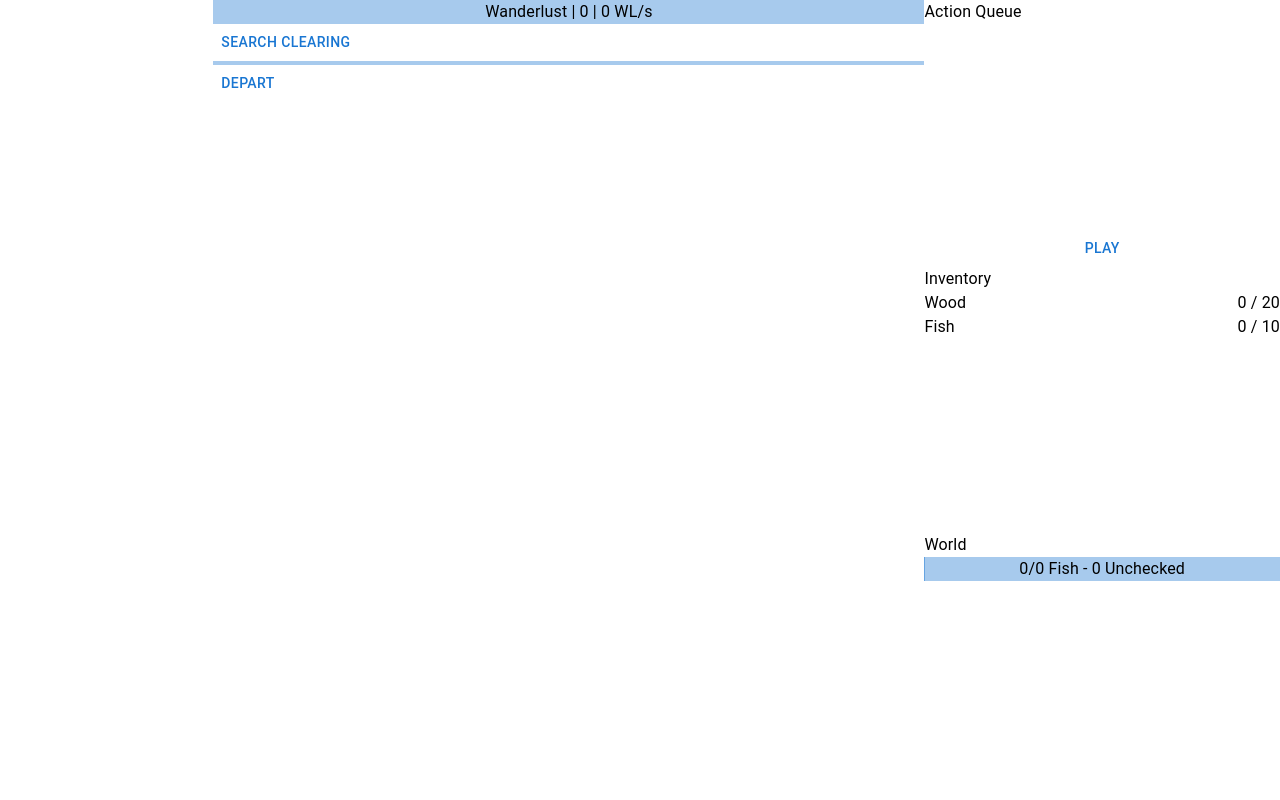
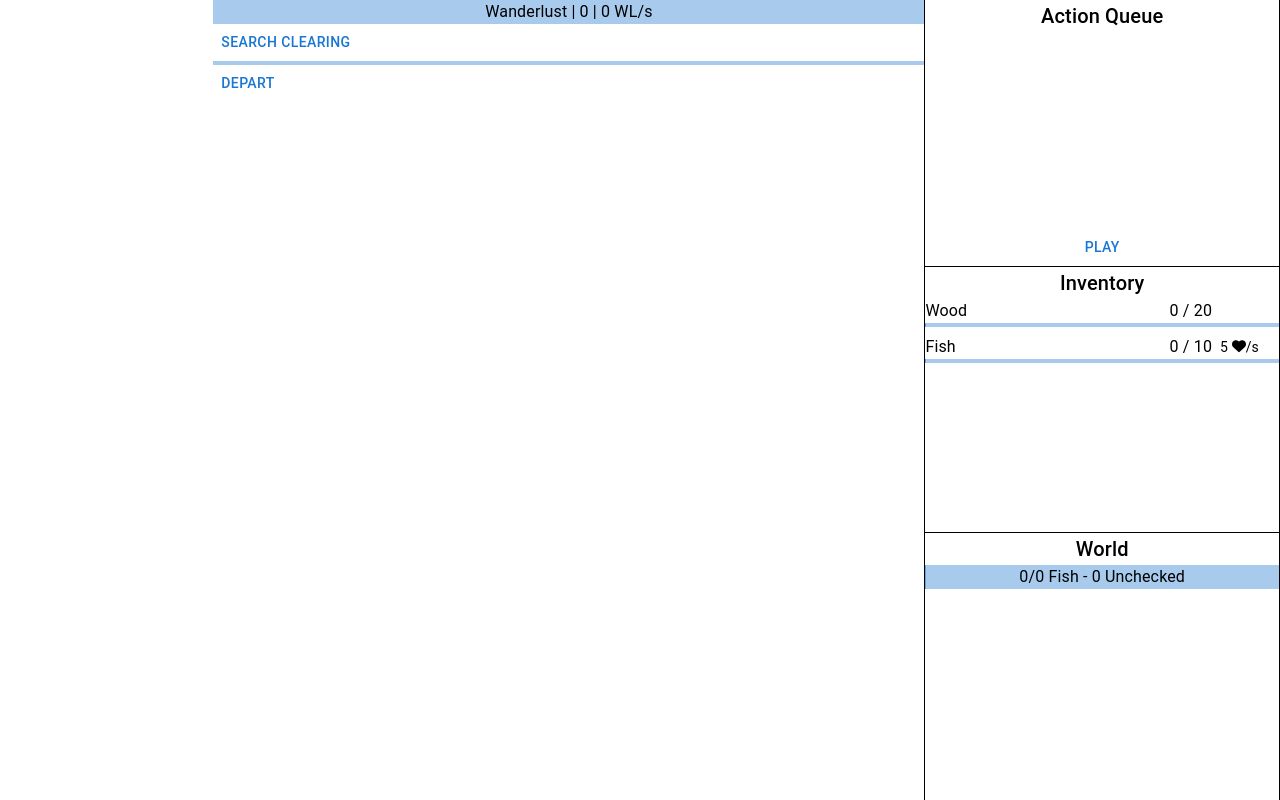
Before and after one commit to SirPrimrose/Eudaimonia, a React (Create React App) app: page / in a window 1280 px wide. Built offline with nearby package versions, Linux system fonts and the light colour scheme.

Commit message:
Remake component for item display to include progress bar

```diff
--- a/src/game/data/inventory.js
+++ b/src/game/data/inventory.js
@@ -1,3 +1,5 @@
+import { STAT_NAMES } from './stats';
+
 const ITEM_NAMES = {
   WOOD: 'Wood',
   FISH: 'Fish',
@@ -11,6 +13,8 @@ const ITEM_BASES = {
   [ITEM_NAMES.FISH]: {
     currentAmount: 0,
     maxAmount: 10,
+    healType: STAT_NAMES.HEALTH,
+    healAmount: 25,
   },
 };
 
--- a/src/game/layout/ActionQueuePanel.jsx
+++ b/src/game/layout/ActionQueuePanel.jsx
@@ -46,7 +46,9 @@ class ActionQueuePanel extends React.PureComponent {
     const { jobs, isPaused } = this.props;
     return (
       <div className="panelOutline">
-        <Typography className="title">Action Queue</Typography>
+        <Typography variant="h6" align="center" className="title">
+          Action Queue
+        </Typography>
         {this.getJobLayout(jobs)}
         <Button onClick={this.handlePause}>
           {isPaused ? 'Play' : 'Pause'}
--- a/src/game/layout/InventoryPanel.jsx
+++ b/src/game/layout/InventoryPanel.jsx
@@ -2,20 +2,26 @@ import { Grid } from '@mui/material';
 import React from 'react';
 import ActionQueuePanel from './ActionQueuePanel';
 import PlayerInventoryPanel from './PlayerInventoryPanel';
-import WorldInventoryPanel from './WorldInventoryPanel';
+import WorldResourcePanel from './WorldResourcePanel';
 
 class InventoryPanel extends React.PureComponent {
   render() {
     return (
-      <Grid sx={{ height: '100%' }} container direction="column">
-        <Grid item xs={4} sx={{ overflow: 'hidden' }}>
+      <Grid
+        borderLeft={1}
+        borderRight={1}
+        sx={{ height: '100%' }}
+        container
+        direction="column"
+      >
+        <Grid borderBottom={1} item xs={4} sx={{ overflow: 'hidden' }}>
           <ActionQueuePanel />
         </Grid>
-        <Grid item xs={4} sx={{ overflow: 'hidden' }}>
+        <Grid borderBottom={1} item xs={4} sx={{ overflow: 'hidden' }}>
           <PlayerInventoryPanel />
         </Grid>
         <Grid item xs={4} sx={{ overflow: 'hidden' }}>
-          <WorldInventoryPanel />
+          <WorldResourcePanel />
         </Grid>
       </Grid>
     );
--- a/src/game/layout/PlayerInventoryPanel.jsx
+++ b/src/game/layout/PlayerInventoryPanel.jsx
@@ -1,24 +1,25 @@
-import React, { Fragment } from 'react';
+import React from 'react';
 import PropTypes from 'prop-types';
 import { connect } from 'react-redux';
-import { Grid, Typography } from '@mui/material';
+import { Grid, Stack, Typography } from '@mui/material';
 import { getInventory } from '../../slice/inventorySlice';
+import PlayerItem from './components/PlayerItem';
 
 class PlayerInventoryPanel extends React.PureComponent {
   getInventoryLayout = (inventory) => (
     <div className="panelGrid">
-      <Grid container alignItems="center" justifyContent="space-between">
+      <Stack>
         {Object.entries(inventory).map(([itemName, item]) => (
-          <Fragment key={itemName}>
-            <Grid item xs={9}>
-              <Typography>{`${itemName}`}</Typography>
-            </Grid>
-            <Grid item xs="auto">
-              <Typography>{`${item.currentAmount} / ${item.maxAmount}`}</Typography>
-            </Grid>
-          </Fragment>
+          <PlayerItem
+            key={itemName}
+            itemName={itemName}
+            currentAmount={item.currentAmount}
+            maxAmount={item.maxAmount}
+            healType={item.healType}
+            healPerSecond={item.healAmount / 5}
+          />
         ))}
-      </Grid>
+      </Stack>
     </div>
   );
 
@@ -26,7 +27,9 @@ class PlayerInventoryPanel extends React.PureComponent {
     const { inventory } = this.props;
     return (
       <div className="panelOutline">
-        <Typography className="title">Inventory</Typography>
+        <Typography variant="h6" align="center" className="title">
+          Inventory
+        </Typography>
         {this.getInventoryLayout(inventory)}
       </div>
     );
--- a/src/game/layout/WorldInventoryPanel.jsx
+++ b/src/game/layout/WorldResourcePanel.jsx
@@ -6,7 +6,7 @@ import ProgressBarWithOverlay from '../../shared/ProgressBarWithOverlay';
 import { getProgressValue } from '../../shared/util';
 import { getWorldResources } from '../../slice/exploreGroupSlice';
 
-class WorldInventoryPanel extends React.PureComponent {
+class WorldResourcePanel extends React.PureComponent {
   renderGridItemContent = (worldResourceName, worldResource) => (
     <Tooltip
       title={`Gain ${1} ${worldResourceName} every ${
@@ -51,14 +51,16 @@ class WorldInventoryPanel extends React.PureComponent {
 
     return (
       <div className="panelOutline">
-        <Typography className="title">World</Typography>
+        <Typography variant="h6" align="center" className="title">
+          World
+        </Typography>
         {this.getWorldResourceLayout(worldResources)}
       </div>
     );
   }
 }
 
-WorldInventoryPanel.propTypes = {
+WorldResourcePanel.propTypes = {
   worldResources: PropTypes.objectOf(
     PropTypes.shape({
       potencyPerUnlock: PropTypes.number.isRequired,
@@ -74,4 +76,4 @@ const mapStateToProps = (state) => ({
   worldResources: getWorldResources(state),
 });
 
-export default connect(mapStateToProps)(WorldInventoryPanel);
+export default connect(mapStateToProps)(WorldResourcePanel);
--- /dev/null
+++ b/src/game/layout/components/PlayerItem.jsx
@@ -0,0 +1,73 @@
+import React from 'react';
+import PropTypes from 'prop-types';
+import { Grid, LinearProgress, Typography } from '@mui/material';
+import { FontAwesomeIcon } from '@fortawesome/react-fontawesome';
+import {
+  faHeart,
+  faPlay,
+  faTriangleCircleSquare,
+} from '@fortawesome/free-solid-svg-icons';
+import { getProgressValue } from '../../../shared/util';
+import { STAT_NAMES } from '../../data/stats';
+
+class PlayerItem extends React.PureComponent {
+  getIconForHealType = (healType) => {
+    switch (healType) {
+      case STAT_NAMES.HEALTH:
+        return <FontAwesomeIcon icon={faHeart} />;
+      case STAT_NAMES.MAGIC:
+        return (
+          <FontAwesomeIcon
+            icon={faPlay}
+            style={{ transform: 'rotate(-90deg)' }}
+          />
+        );
+      default:
+        return <FontAwesomeIcon icon={faTriangleCircleSquare} />;
+    }
+  };
+
+  render() {
+    const { itemName, currentAmount, maxAmount, healType, healPerSecond } =
+      this.props;
+
+    return (
+      <Grid container mb={1} alignItems="center">
+        <Grid item xs={7}>
+          <Typography noWrap>{`${itemName}`}</Typography>
+        </Grid>
+        <Grid item xs={3}>
+          <Typography
+            textAlign="right"
+            pr={1}
+          >{`${currentAmount} / ${maxAmount}`}</Typography>
+        </Grid>
+        <Grid item xs={2}>
+          {healType ? (
+            <Typography variant="body2">
+              {healPerSecond} {this.getIconForHealType(healType)}/s
+            </Typography>
+          ) : (
+            <div />
+          )}
+        </Grid>
+        <Grid item xs={12}>
+          <LinearProgress
+            variant="determinate"
+            value={getProgressValue(currentAmount, maxAmount)}
+          />
+        </Grid>
+      </Grid>
+    );
+  }
+}
+
+PlayerItem.propTypes = {
+  itemName: PropTypes.string.isRequired,
+  currentAmount: PropTypes.number.isRequired,
+  maxAmount: PropTypes.number.isRequired,
+  healType: PropTypes.number.isRequired,
+  healPerSecond: PropTypes.number.isRequired,
+};
+
+export default PlayerItem;
```
